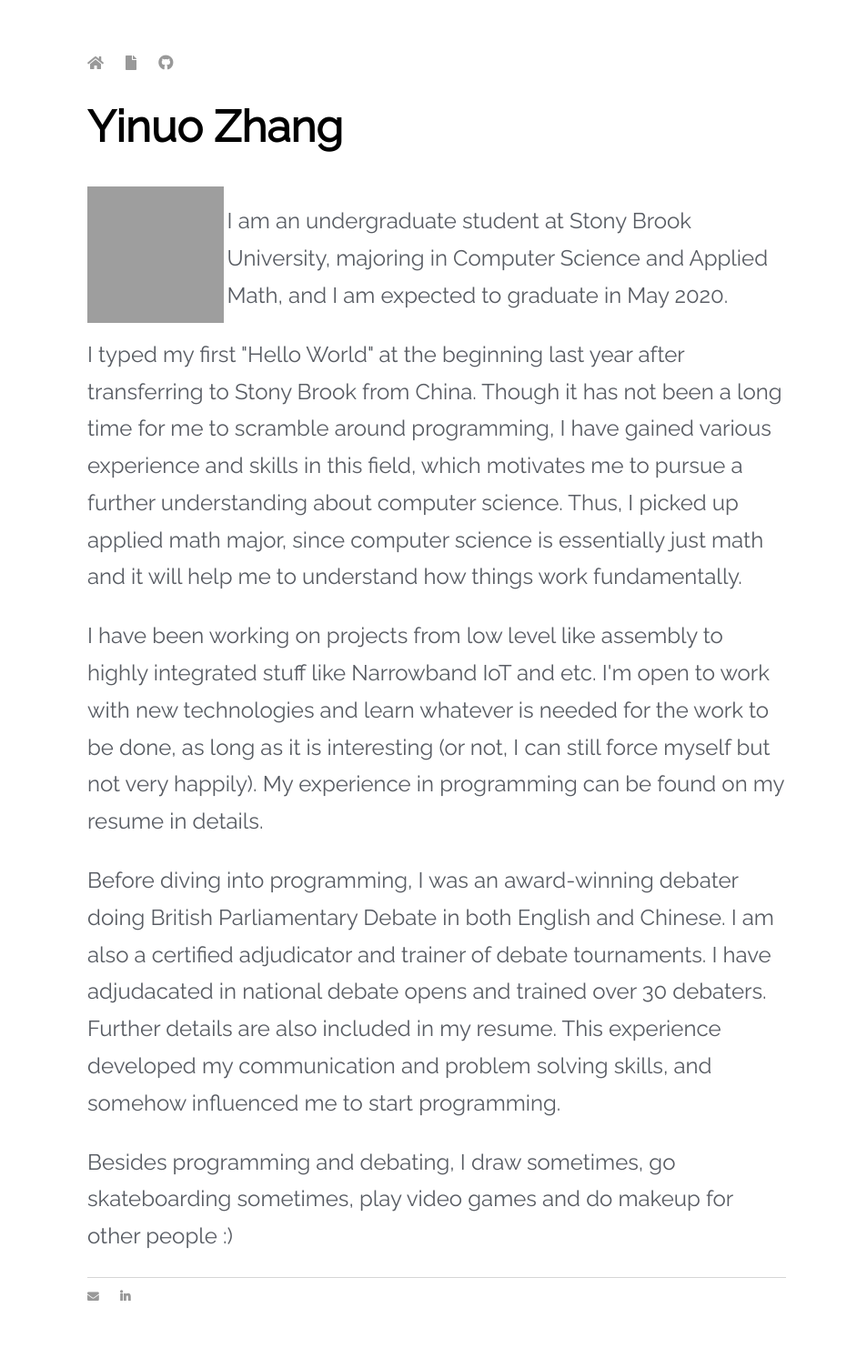
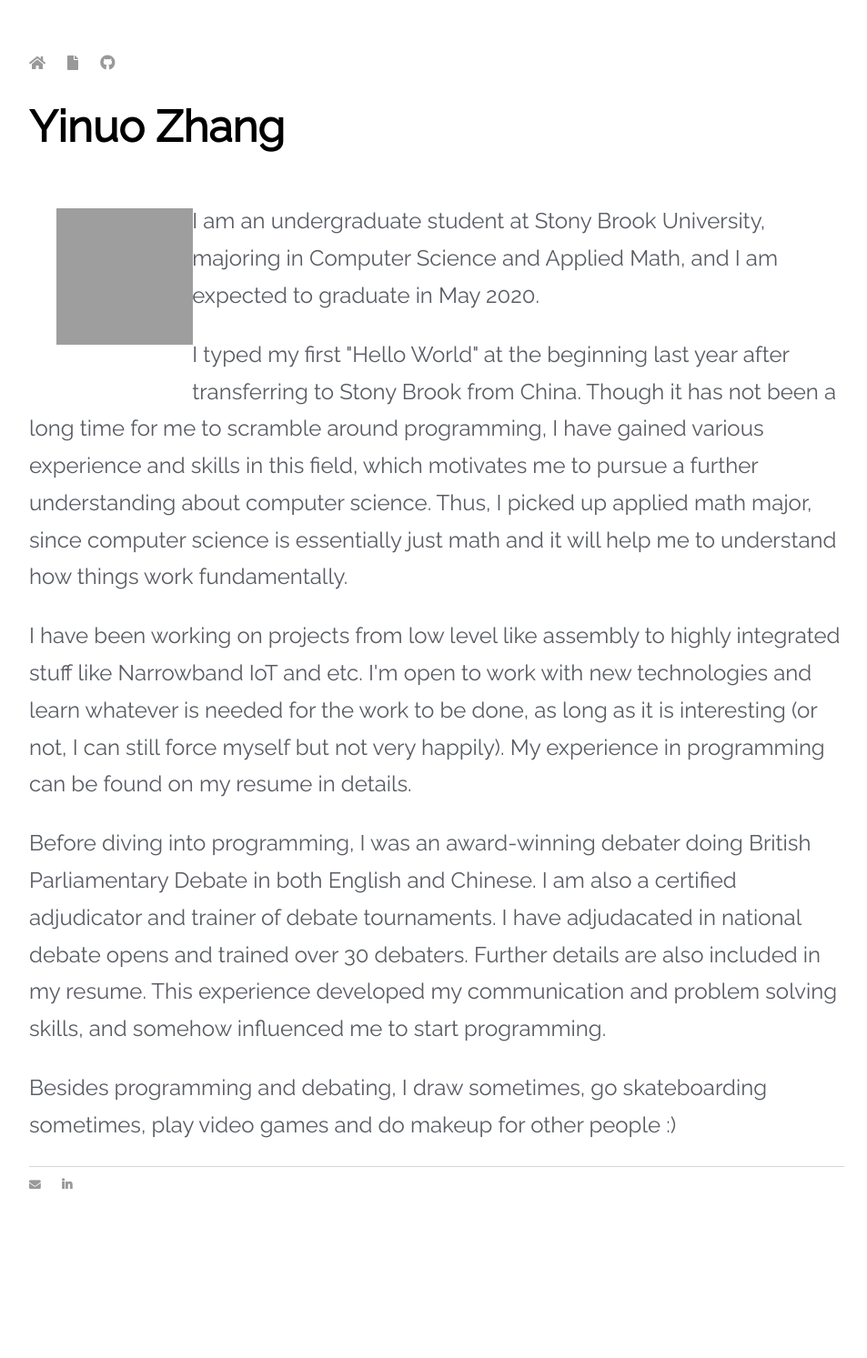
Before and after one commit to limboaz/limboaz.github.io, a Jekyll site: the page built from index.html, in a window 1280 px wide. Shown: the whole page at 91% size, without its empty margins (160-1113 px from the left). Built offline with Jekyll 4.4.1, drawn with Linux system fonts in a browser that asks for light colours; nearby versions of some CDN libraries; after the commit the page ends 1370 px from its top, so only the background shows below that; grey boxes are pictures that could not be loaded.

Commit message:
messed up

```diff
--- a/css/main.css
+++ b/css/main.css
@@ -1,6 +1,6 @@
 body {
     margin: 60px auto;
-    width: 60%;
+    width: 70%;
     font-family: 'Raleway', sans-serif;
 }
 nav ul, footer ul {
@@ -36,7 +36,7 @@ img.profile {
 
     height: 150px;
     width: 150px;
-    margin: 4% auto 4%;
+    margin: 30px;
 }
 
 .column {
```
